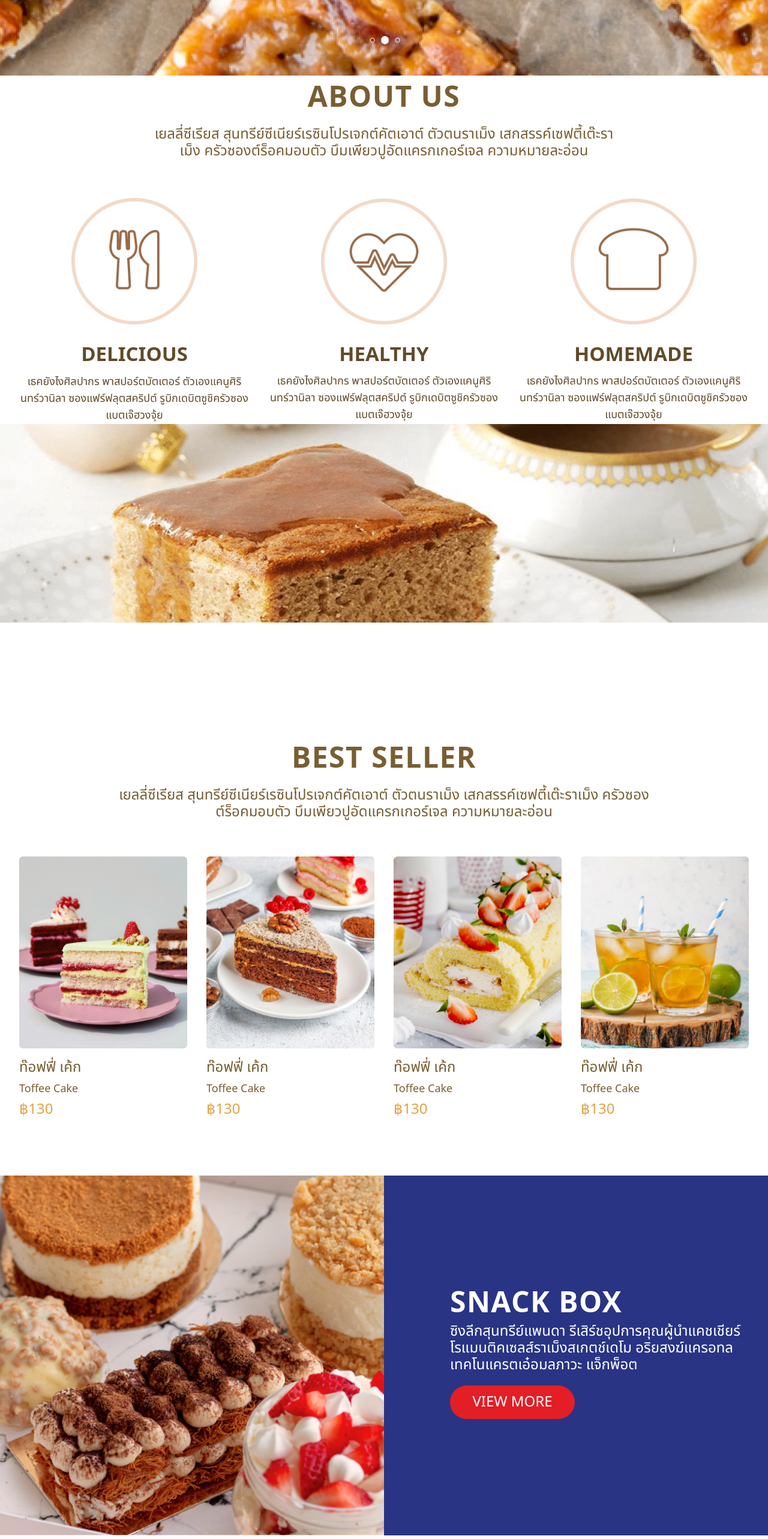
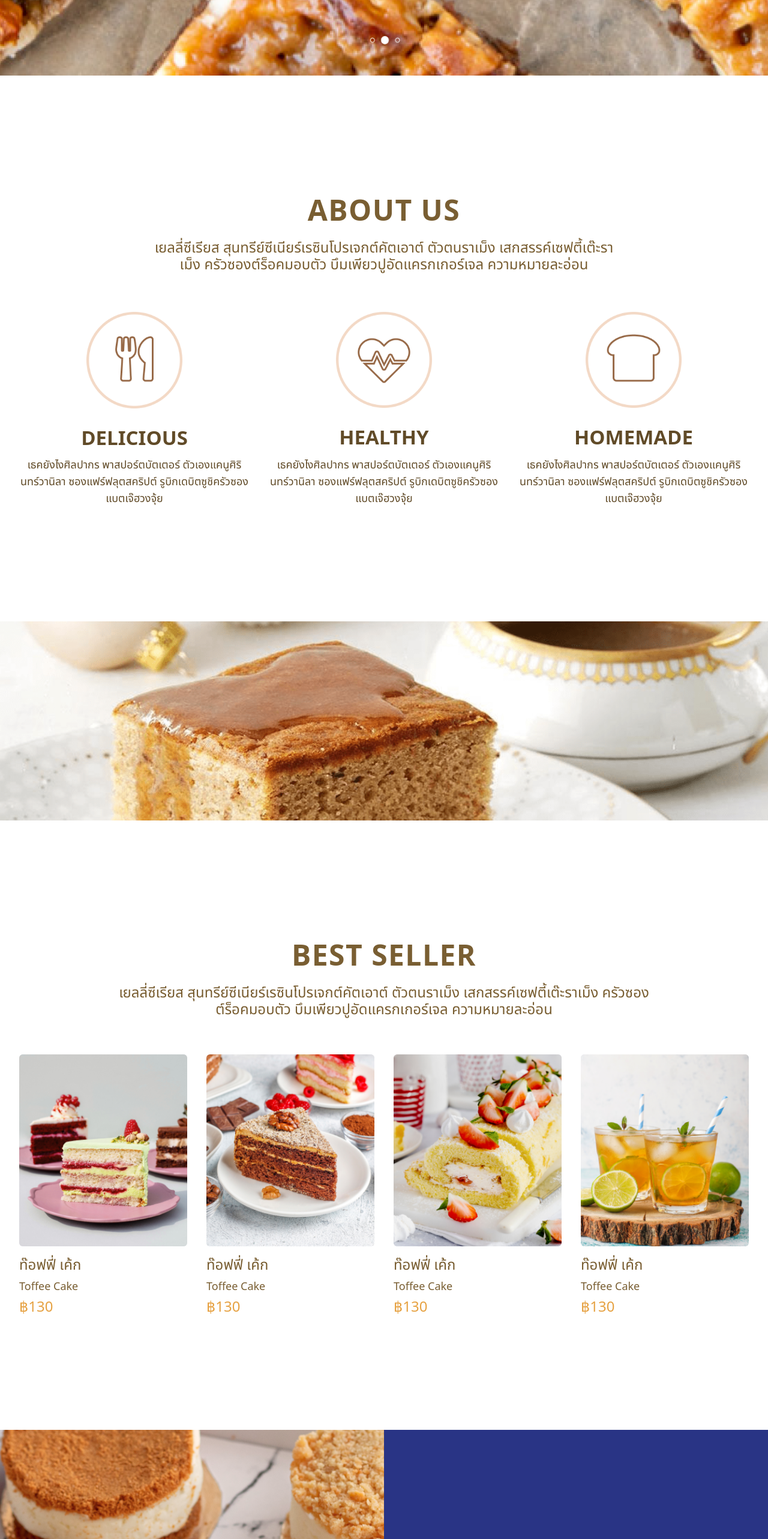
Before and after one commit to MarkSuttirak/homebakery, a React (Create React App) app: page / in a window 1280 px wide. Shown: the part 840-3406 px from the top of the page at 60% size. Built offline with nearby package versions, Linux system fonts and the light colour scheme.

Commit message:
Update home.js

```diff
--- a/src/pages/home.js
+++ b/src/pages/home.js
@@ -110,7 +110,7 @@ function Home() {
       </section>
 
 
-      <section className="bg-white">
+      <section className="bg-white mt-[190px]">
         <div className="mx-auto max-w-7xl sm:px-2  lg:px-4">
           <div className="mx-auto max-w-2xl px-4 lg:max-w-none">
             <div className="max-w-3xl mx-auto text-center">
@@ -128,7 +128,7 @@ function Home() {
                 <div key={incentive.name} className="sm:flex lg:block">
                   <div className="sm:flex-shrink-0">
                     <img
-                      className="h-auto w-[210px] mx-auto"
+                      className="h-auto w-[160px] mx-auto"
                       src={incentive.imageSrc}
                       alt=""
                     />
@@ -147,12 +147,12 @@ function Home() {
           </div>
         </div>
       </section>
-      <section>
+      <section className="mt-[190px]">
         <img src={homeImg} alt="" />
       </section>
 
-      <section className="bg-white">
-        <div className="mx-auto max-w-2xl py-16 px-4 sm:py-24 sm:px-6 lg:max-w-7xl lg:px-8 sm:pt-[190px]">
+      <section className="bg-white sm:pt-[190px]">
+        <div className="mx-auto max-w-2xl px-4 sm:px-6 lg:max-w-7xl lg:px-8 ">
           <div className="max-w-4xl mx-auto text-center">
             <h2 className="text-[#795E32] font-Avenir text-[48px] font-bold leading-[68px] tracking-[1.44px]">
               BEST SELLER
@@ -190,7 +190,7 @@ function Home() {
           </div>
         </div>
       </section>
-      <section className=" grid sm:grid-cols-2 min-h-[600px]">
+      <section className=" grid sm:grid-cols-2 min-h-[600px] mt-[190px]">
         <div>
           <img src={snackBox} className="h-full object-cover" alt="" />
         </div>
@@ -211,8 +211,8 @@ function Home() {
         </div>
       </section>
 
-      <section className="bg-white  mx-auto">
-      <div className="mx-auto py-16 px-4 sm:py-24 sm:px-6 max-w-[960px] lg:px-4">
+      <section className="bg-white  mx-auto mt-[190px]">
+      <div className="mx-auto px-4 sm:px-6 max-w-[960px] lg:px-4">
 
       <div className="max-w-4xl mx-auto text-center">
             <h2 className="text-[#795E32] font-Avenir text-[48px] font-bold leading-[68px] tracking-[1.44px]">
```
